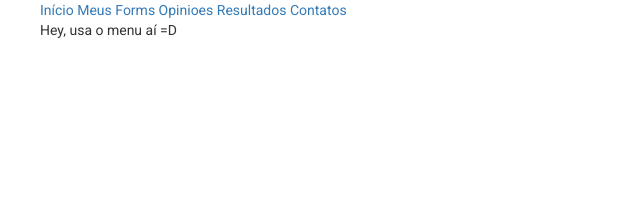
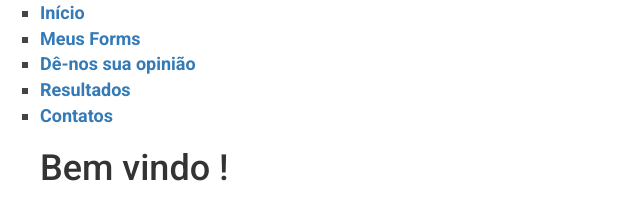
Before and after one commit to sergioduartte/exerciciosAngular, a plain HTML site: page learning/index.html in a window 1280 px wide. Shown: the whole page, without its empty margins (0-640 px from the left). Drawn offline with nearby package versions, Linux system fonts and the light colour scheme.

Commit message:
Exercícios básicos

```diff
--- a/learning/index.html
+++ b/learning/index.html
@@ -11,16 +11,17 @@
 </head>
 <body ng-app>
 	<ul type= "square">
-		<nav>
-			<a href="index.html">Início</a>
-			<a href="meusForms.html">Meus Forms</a>
-			<a href="formOpiniao.html">Opinioes</a>
-			<a href="resultados.html">Resultados</a>
-			<a href="contato.html">Contatos</a>
+		<nav class="title">
+			<li><a href="index.html">Início</a></li>
+			<li><a href="meusForms.html">Meus Forms</a></li>
+			<li><a href="formOpiniao.html">Dê-nos sua opinião</a></li>
+			<li><a href="resultados.html">Resultados</a></li>
+			<li><a href="contato.html">Contatos</a></li>
+
 		</nav>
 
 		<p>
-			Hey, usa o menu aí =D
+			<h1>Bem vindo !</h1>
 		</p>
 	</ul>
 
```
Also changed, not shown: learning/formOpiniao.html (+1 -1 lines), learning/meusForms.html (+1 -1 lines).
